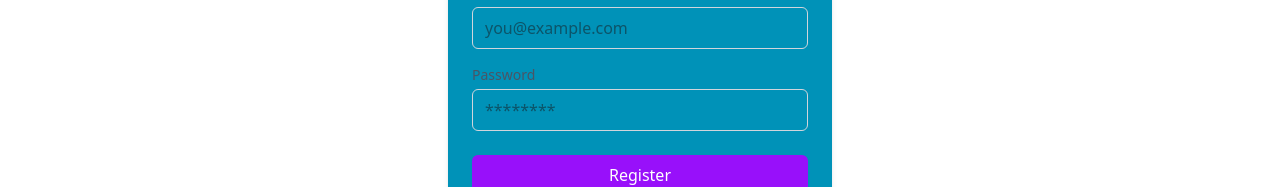
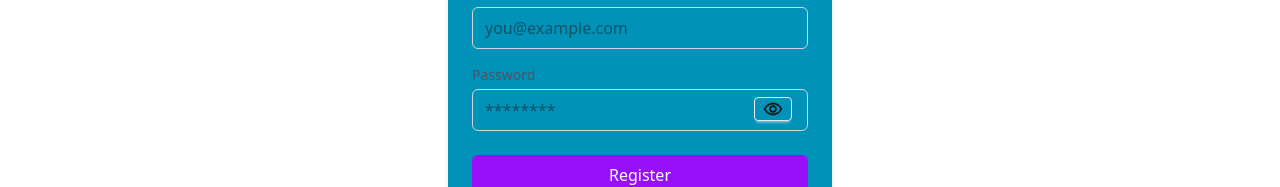
Before and after one commit to Amitkumersarkar/Simple-Auth-Projects, a React (Vite) app: page /register in a window 1280 px wide. Shown: the part 420-607 px from the top of the page. Built offline with nearby package versions, Linux system fonts and the light colour scheme.

Commit message:
added auth validation file

```diff
--- a/package.json
+++ b/package.json
@@ -16,6 +16,7 @@
     "match-sorter": "^8.0.3",
     "react": "^19.1.0",
     "react-dom": "^19.1.0",
+    "react-icons": "^5.5.0",
     "react-router-dom": "^7.6.2",
     "sort-by": "^1.2.0",
     "tailwindcss": "^4.1.10"
--- a/src/components/Register/Register.jsx
+++ b/src/components/Register/Register.jsx
@@ -1,12 +1,13 @@
 import { createUserWithEmailAndPassword } from "firebase/auth";
 import auth from "../Firebase.init";
 import { useState } from "react";
-
+import { MdOutlineRemoveRedEye } from "react-icons/md";
+import { IoEyeOffSharp } from "react-icons/io5";
 const Register = () => {
 
     const [success, setSuccess] = useState(false);
     const [errorMessage, setErrorMessage] = useState('');
-
+    const [showPassword, setShowPassword] = useState(false);
     const handleRegister = (e) => {
         e.preventDefault();
         // console.log(e.target.email.value);
@@ -63,10 +64,15 @@ const Register = () => {
                         />
                     </div>
 
-                    <div className="mb-6">
-                        <label className="block mb-1 text-sm text-gray-600">Password</label>
+                    <div className="mb-6 relative">
+                        <label className=" block mb-1 text-sm text-gray-600">Password</label>
+                        <button onClick={() => setShowPassword(!showPassword)} className="btn btn-xs absolute right-4 top-8 bg-transparent text-xl">
+                            {
+                                showPassword ? <IoEyeOffSharp /> : <MdOutlineRemoveRedEye />
+                            }
+                        </button>
                         <input
-                            type="password"
+                            type={showPassword ? 'text' : 'password'}
                             name="password"
                             placeholder="********"
                             className="w-full px-3 py-2 border border-gray-300 rounded-md focus:outline-none focus:ring-2 focus:ring-purple-500"
```
Also changed, not shown: 1 other file (tests, documents, lock files or other folders).
